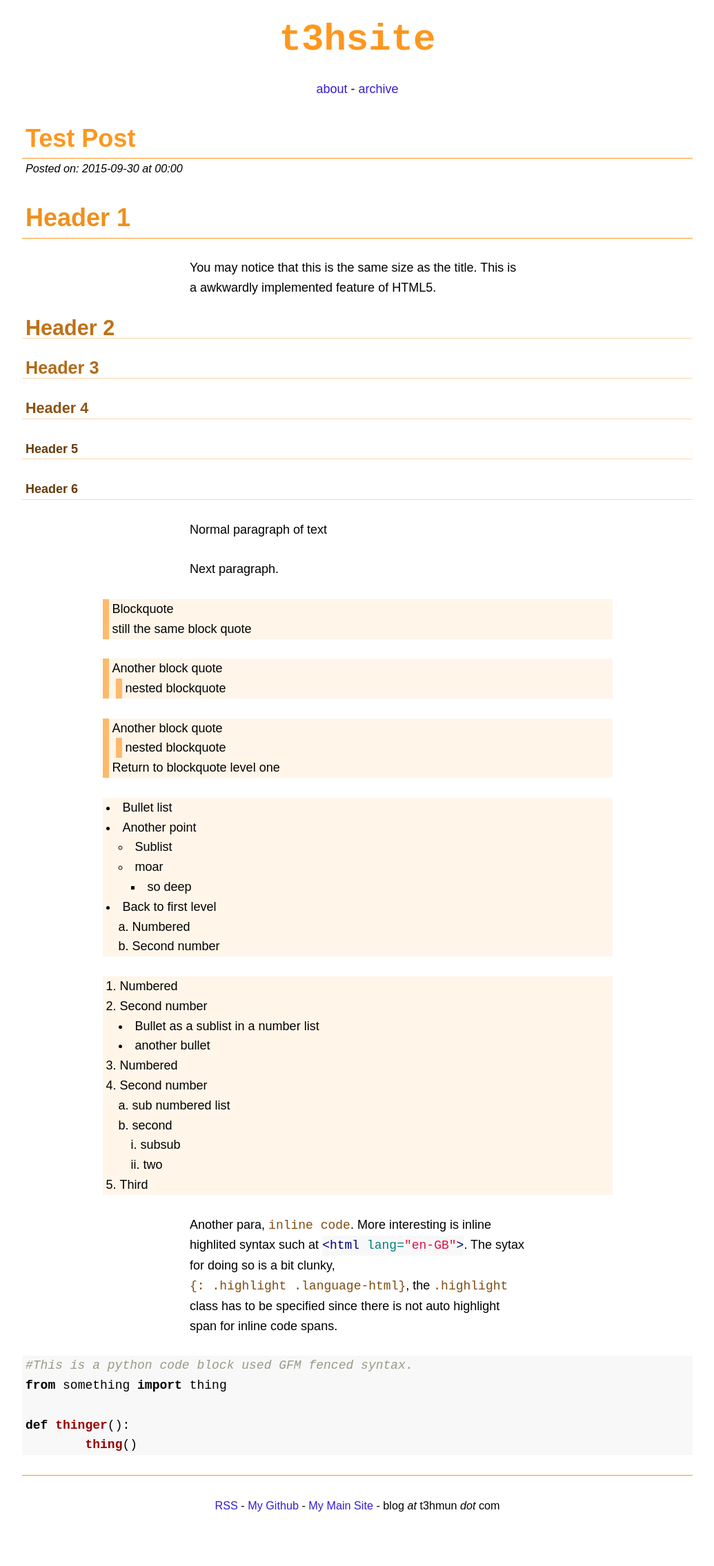
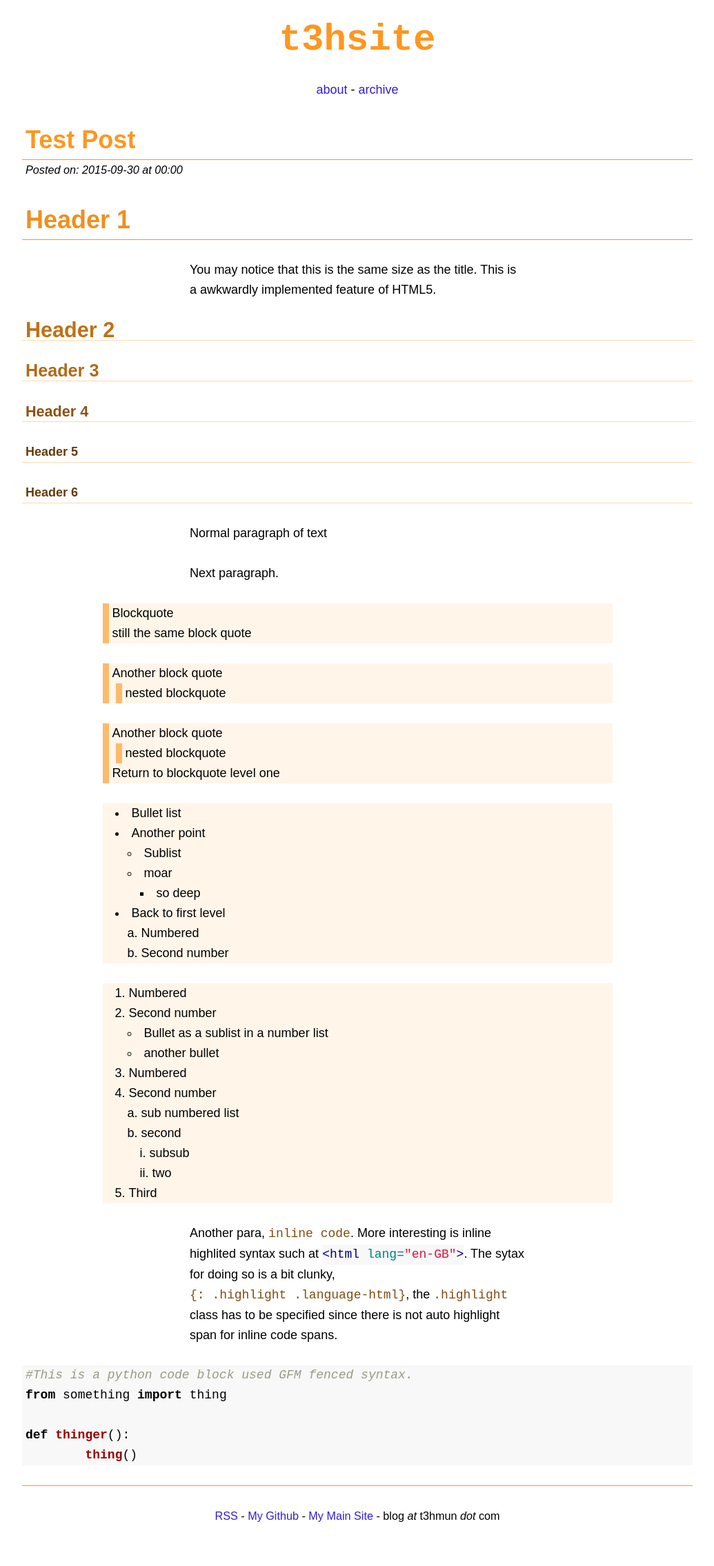
Before and after one commit to t3hmun/t3hsite, a Jekyll site: the page built from _posts/2015-09-30-test-post.md, in a window 1280 px wide. Shown: the whole page at 69% size, without its empty margins (122-1157 px from the left). Built offline with Jekyll 4.4.1, drawn with Linux system fonts in a browser that asks for light colours.

Commit message:
Increaded bullet spacing and fixed widths again.

```diff
--- a/_sass/_style.scss
+++ b/_sass/_style.scss
@@ -137,26 +137,32 @@
     }
 }
 
-ul {
-    // The bullet point is placed inside the padding.
-    list-style: disc inside none;
-
+ul, ol {
     // Block display with auto margins centres the block in the screen.
     // Vertical margins to space elements.
     // Add padding to maintain a gutter.
     display: block;
     margin: $vspace auto;
-    padding: 0 $gutter;
+    padding: 0 $gutter 0 $bullet-padding;
+
+    // Make adjustments for the $gutter that other elements have and $bullet-padded that lists have.
+    max-width: $other-text-width - $bullet-padding + $gutter;
+
+    ul, ol {
+        // Sub-lists only require extra left indent, no other spacing (otherwise the flow is disrupted).
+        padding: 0 $bullet-padding;
+        margin: 0;
+    }
+}
+
+// Styles for unordered list hierarchies.
+ul {
+    // The bullet point is placed inside the padding.
+    list-style: disc inside none;
 
     ul {
         // New kind of bullet for level 2.
         list-style: circle inside none;
-    }
-
-    ul, ol {
-        // Sub-lists only require extra left indent, no other spacing (otherwise the flow is disrupted).
-        padding: 0 $base;
-        margin: 0;
 
         ul {
             // New kind of bullet for level 3.
@@ -175,14 +181,8 @@
     }
 }
 
+// Styles for ordered list hierarchies.
 ol {
-    // Block display with auto margins centres the block in the screen.
-    // Vertical margins to space elements.
-    // Add padding to maintain a gutter.
-    display: block;
-    margin: $vspace auto;
-    padding: 0 $gutter;
-
     list-style: decimal inside;
 
     ol {
@@ -195,10 +195,14 @@
         }
     }
 
-    ul, ol {
-        // Sub-lists only require extra left indent, no other spacing (otherwise the flow is disrupted).
-        padding: 0 $base;
-        margin: 0;
+    ul {
+        // New kind of bullet for level 2.
+        list-style: circle inside none;
+
+        ul {
+            // New kind of bullet for level 3.
+            list-style: square inside none;
+        }
     }
 }
 
--- a/css/main.scss
+++ b/css/main.scss
@@ -24,7 +24,7 @@
 // In order to make it consistent it must be a px size.
 // Normal zoom works fine with this.
 // One compromise is that text-only zoom will be a disaster with this absolute line-height.
-$line-height: $base * 1.6;
+$line-height: round($base * 1.6);
 
 // Gutter is the space from edge of screen.
 // Fixed to look neat on all sizes without wasting screen space.
@@ -68,9 +68,10 @@
 
 // Some highly specific adjustments:
 $header-underline: 1px;
-$blockquote-side-line: $base/2;
+$blockquote-side-line: round($base/2);
 $site-footer-top-border: 1px;
 $code-border-thickness: 1px;
+$bullet-padding: $base;
 
 
 // H1 is much bigger than the rest, it is the site masthead.
```
